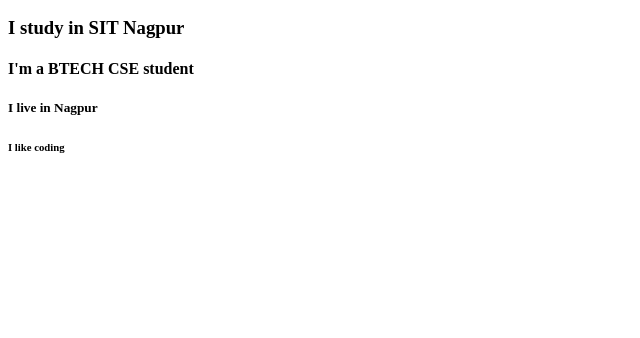
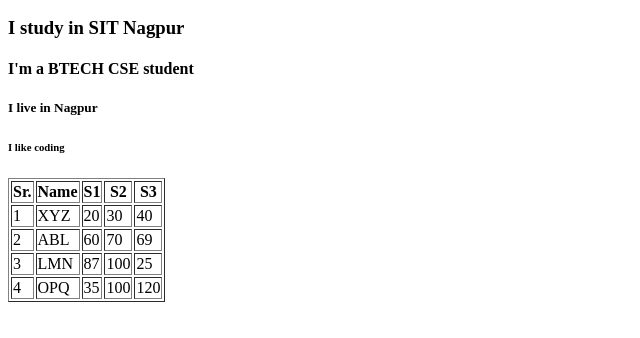
Before and after one commit to aayushithutheja/tinker-lab, a plain HTML site: page aayushi.html in a window 1280 px wide. Shown: the part 136-474 px from the top of the page, without its empty margins (0-640 px from the left). Drawn offline with Linux system fonts and the light colour scheme.

Commit message:
Add files via upload

```diff
--- a/aayushi.html
+++ b/aayushi.html
@@ -1,7 +1,7 @@
  < ! Doctype html>
 <html>
 <head>
-<title> My first page </title>
+<title> My first page  </title>
 </head>
 <body>
 <h1> This is my first page </h1>
@@ -10,5 +10,42 @@
 <h4> I'm a BTECH CSE student </h4>
 <h5> I live in Nagpur </h5>
 <h6> I like coding </h6>
+<P>   </P>
+<table border = '1' >
+<tr>
+<th> Sr. </th>
+<th> Name </th>
+<th> S1 </th>
+<th> S2 </th>
+<th> S3 </th>
+</tr>
+<tr>
+<td> 1 </td>
+<td> XYZ </td>
+<td> 20 </td>
+<td> 30 </td>
+<td> 40 </td>
+</tr>
+<tr>
+<td> 2 </td>
+<td> ABL </td>
+<td> 60 </td>
+<td> 70 </td>
+<td> 69 </td>
+</tr>
+<tr>
+<td> 3 </td>
+<td> LMN </td>
+<td> 87 </td>
+<td> 100 </td>
+<td> 25 </td>
+</tr>
+<tr>
+<td> 4 </td>
+<td> OPQ </td>
+<td> 35 </td>
+<td> 100 </td>
+<td> 120 </td>
+</table>
 </body>
 </html>
```
